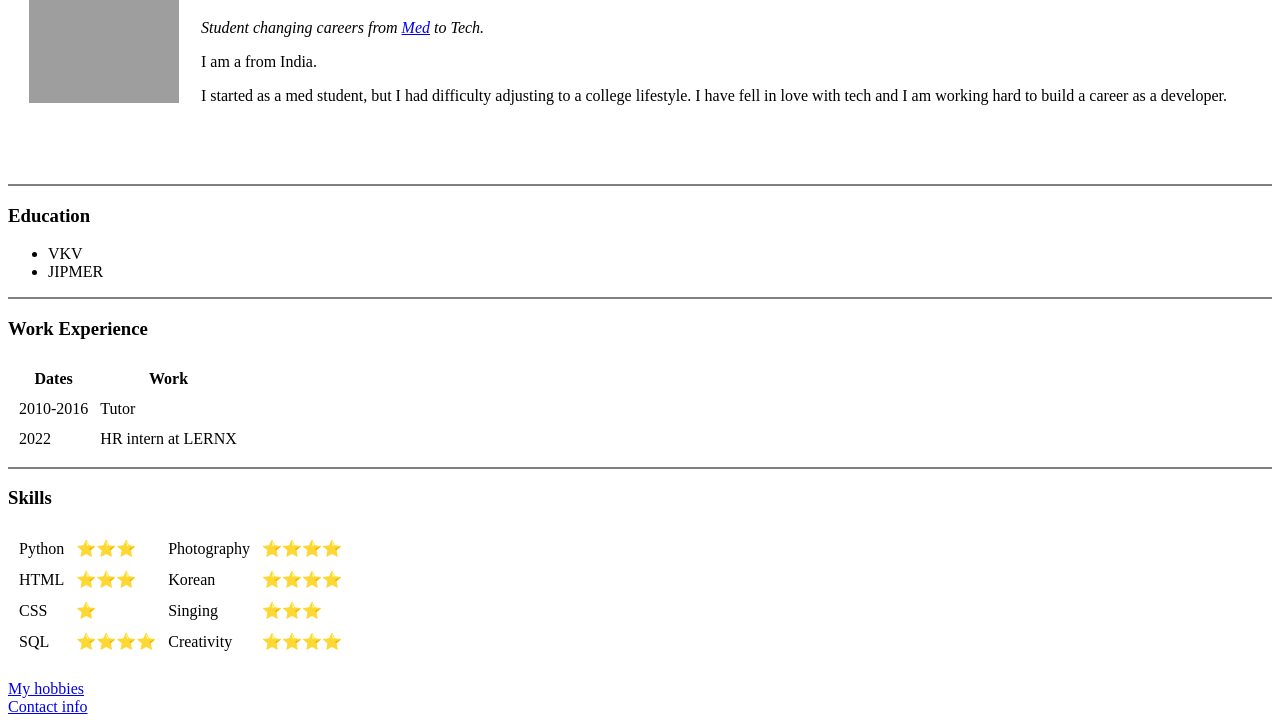
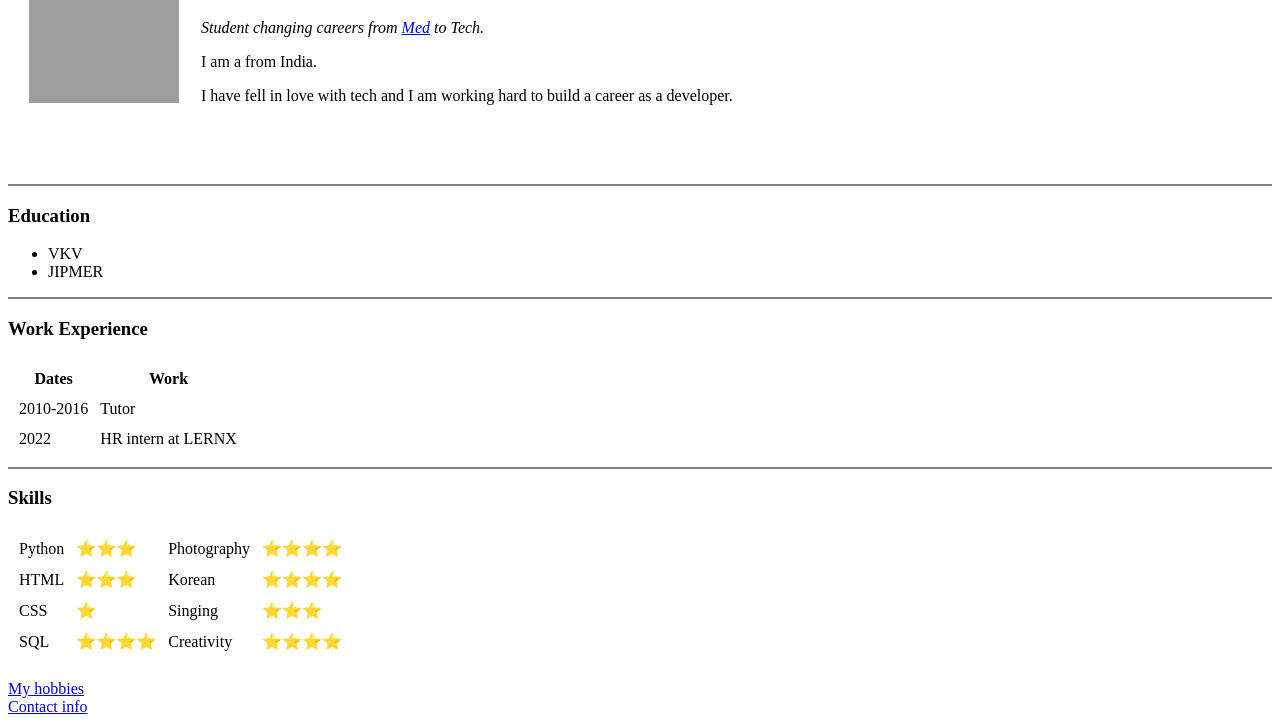
Before and after one commit to permeoman/mypersonalwebsite, a plain HTML site: page index.html in a window 1280 px wide. Shown: the part 90-814 px from the top of the page. Drawn offline with Linux system fonts and the light colour scheme; grey boxes are pictures that could not be loaded.

Commit message:
Update index.html

```diff
--- a/index.html
+++ b/index.html
@@ -14,8 +14,7 @@
         <td><h1>Oman Perme</h1>
             <p><em>Student changing careers from <a href="https://jipmer.edu.in/">Med</a> to Tech.</em></p>
             <p>I am a from India.</p>
-            <p>I started as a med student, but I had difficulty adjusting to a college lifestyle.
-               I have fell in love with tech and I am working hard to build a career
+            <p>I have fell in love with tech and I am working hard to build a career
                as a developer.</p></td>
     </tr>
 </table>
```
